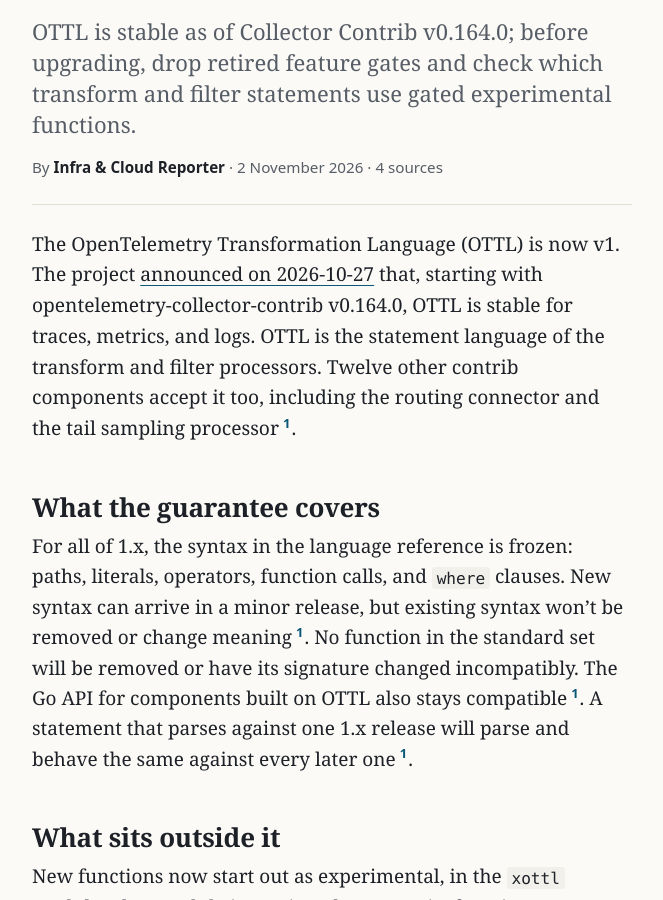
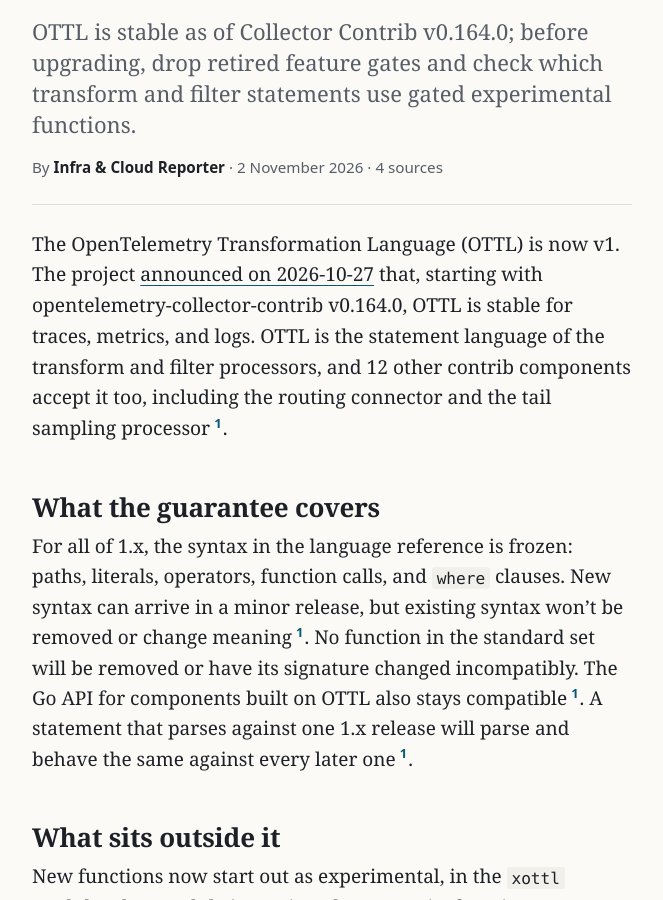
Before and after one commit to northwind-press/northwind-press.github.io, a Jekyll site: the page built from _posts/2026-11-02-ottl-v1.md, in a window 1280 px wide and 900 px high, scrolled down 418 px. Shown: the whole window, without its empty margins (308-971 px from the left). Built offline with Jekyll 4.4.1, drawn with Linux system fonts in a browser that asks for light colours.

Commit message:
Copy: ottl-v1 numeral for 12 per style §11 (T-96)
Co-Authored-By: Claude Opus 5.5 <noreply@anthropic.com>

```diff
--- a/_posts/2026-11-02-ottl-v1.md
+++ b/_posts/2026-11-02-ottl-v1.md
@@ -26,7 +26,7 @@ sources:
 corrections: []
 ---
 
-The OpenTelemetry Transformation Language (OTTL) is now v1. The project [announced on 2026-10-27](https://opentelemetry.io/blog/2026/ottl-v1/) that, starting with opentelemetry-collector-contrib v0.164.0, OTTL is stable for traces, metrics, and logs. OTTL is the statement language of the transform and filter processors. Twelve other contrib components accept it too, including the routing connector and the tail sampling processor{% include cite.html n=1 %}.
+The OpenTelemetry Transformation Language (OTTL) is now v1. The project [announced on 2026-10-27](https://opentelemetry.io/blog/2026/ottl-v1/) that, starting with opentelemetry-collector-contrib v0.164.0, OTTL is stable for traces, metrics, and logs. OTTL is the statement language of the transform and filter processors, and 12 other contrib components accept it too, including the routing connector and the tail sampling processor{% include cite.html n=1 %}.
 
 ## What the guarantee covers
 
```
